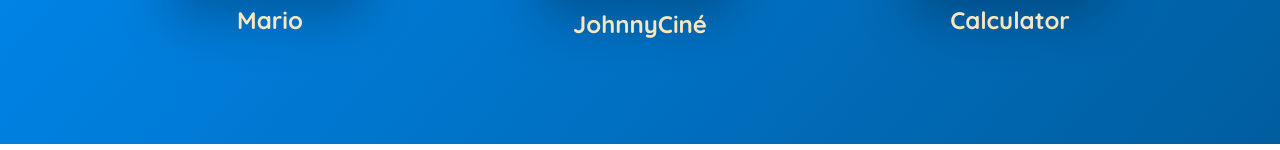
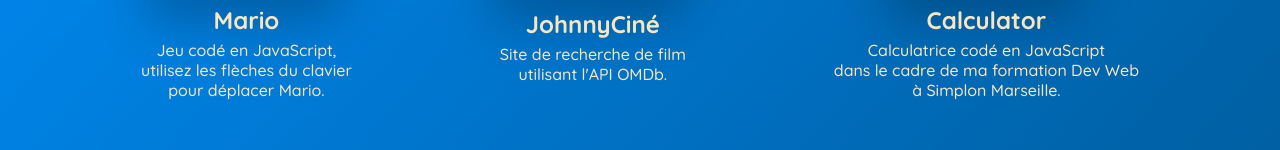
Before and after one commit to JohnnyJohnnyJohn/Portfolio, a plain HTML site: page index.html in a window 1280 px wide. Shown: the part 2100-2250 px from the top of the page. Drawn offline with nearby package versions, Linux system fonts and the light colour scheme.

Commit message:
add projects description

```diff
--- a/index.html
+++ b/index.html
@@ -279,6 +279,7 @@
           <img src="assets/images/mario.gif" alt="" style="width: 50%;">
         </button>
         <h2>Mario</h2>
+        <p>Jeu codé en JavaScript,<br>utilisez les flèches du clavier<br>pour déplacer Mario.</p>
       </a>
 
       <a id="cineFrameBtn" class="frameBtn" href="https://johnnyjohnnyjohn.github.io/JohnnyCine/" target="cineFrame">
@@ -286,6 +287,7 @@
           <img src="assets/images/bande.gif" alt="" style="height: 100%;border-radius: 20% 0;">
         </button>
         <h2>JohnnyCiné</h2>
+        <p>Site de recherche de film<br>utilisant l'API OMDb.</p>
       </a>
 
       <a id="calcFrameBtn" class="frameBtn" href="https://johnnyjohnnyjohn.github.io/Calculatrice/" target="calcFrame">
@@ -293,6 +295,7 @@
           <img src="assets/images/calc.gif" alt="" style="width: 100%;">
         </button>
         <h2>Calculator</h2>
+        <p>Calculatrice codé en JavaScript<br>dans le cadre de ma formation Dev Web<br>à Simplon Marseille.</p>
       </a>
 
     </div>
--- a/style.css
+++ b/style.css
@@ -434,15 +434,16 @@
     justify-content: space-evenly;
     width: 100%;
 }
+#projets h1,#projets h2,#projets p{
+    color: #F9E6BF;
+}
 
 #projets h1{
-    color: #F9E6BF;
     font-size: 40px;
     margin-bottom: 40px;
 }
 
 #projets h2{
-    color: #F9E6BF;
     margin: 5px;
 }
 
```
